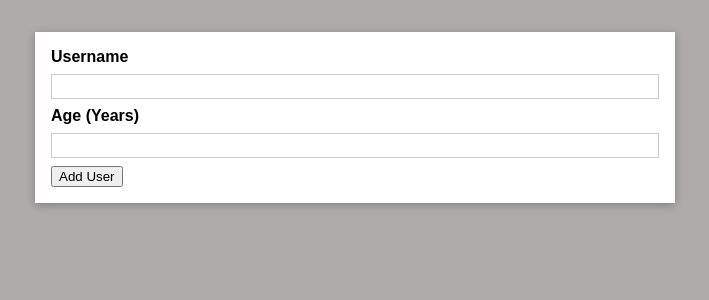
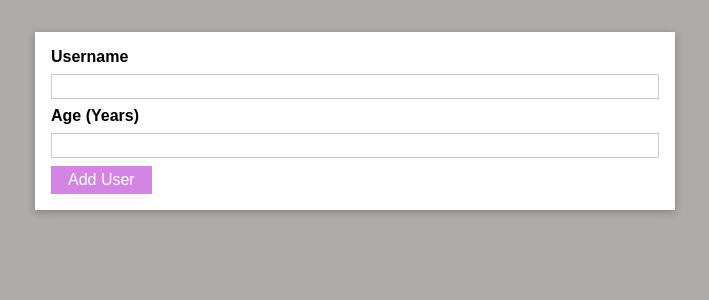
Before and after one commit to TatyCoder/React-New-Course-Projects, a React (Create React App) app in the folder Section 8/01-starting-project/: page / in a window 1280 px wide. Shown: the top 300 px of the page, without its empty margins (285-994 px from the left). Built offline with nearby package versions, Linux system fonts and the light colour scheme.

Commit message:
Practice: Button component

```diff
--- /dev/null
+++ b/Section 8/01-starting-project/src/Components/UI/Button.js
@@ -0,0 +1,23 @@
+// To import the styles using CSS modules:
+import styles from './Button.module.css';
+
+const Button = (props) => {
+  return (
+    <button
+      className={styles.button}
+      type={props.type || 'button'}
+      onClick={props.onClick}
+    >
+      {props.children}
+    </button>
+  );
+};
+
+export default Button;
+
+/* Notes: If props.type is undefined, the 'button' value will be used as a fallback type
+for the built in button.
+I will have a onClick prop on my Button component, any function received there is just
+passed onto the built in button component through its onClick prop.
+I also want to be able to output some content between the button tags, and I expect to get
+get that content between the tags of my own button, and for that I use {props.children}. */
--- /dev/null
+++ b/Section 8/01-starting-project/src/Components/UI/Button.module.css
@@ -0,0 +1,18 @@
+.button {
+  font: inherit;
+  border: 1px solid #d485e4;
+  background: #d485e4;
+  color: white;
+  padding: 0.25rem 1rem;
+  cursor: pointer;
+}
+
+.button:hover,
+.button:active {
+  background: #e3b5eb;
+  border-color: #e3b5eb;
+}
+
+.button:focus {
+  outline: none;
+}
--- a/Section 8/01-starting-project/src/Components/Users/AddUser.js
+++ b/Section 8/01-starting-project/src/Components/Users/AddUser.js
@@ -1,5 +1,8 @@
 // To import the Card component which I want to use here:
 import Card from '../UI/Card';
+
+// To import the Button component to use it here:
+import Button from '../UI/Button';
 
 // To import the styles using CSS modules:
 import styles from './AddUser.module.css'
@@ -10,7 +13,7 @@ const AddUser = (props) => {
         event.preventDefault();
     };
 
-    // Wrapping the form in the Card component:
+    // Now using the Button component:
     return (
       <Card className={styles.input}>
         <form onSubmit={addUserHandler}>
@@ -18,7 +21,7 @@ const AddUser = (props) => {
           <input id="username" type="text" />
           <label htmlFor="age">Age (Years)</label>
           <input id="age" type="number" />
-          <button type="submit">Add User</button>
+          <Button type="submit">Add User</Button>
         </form>
       </Card>
     );
```
